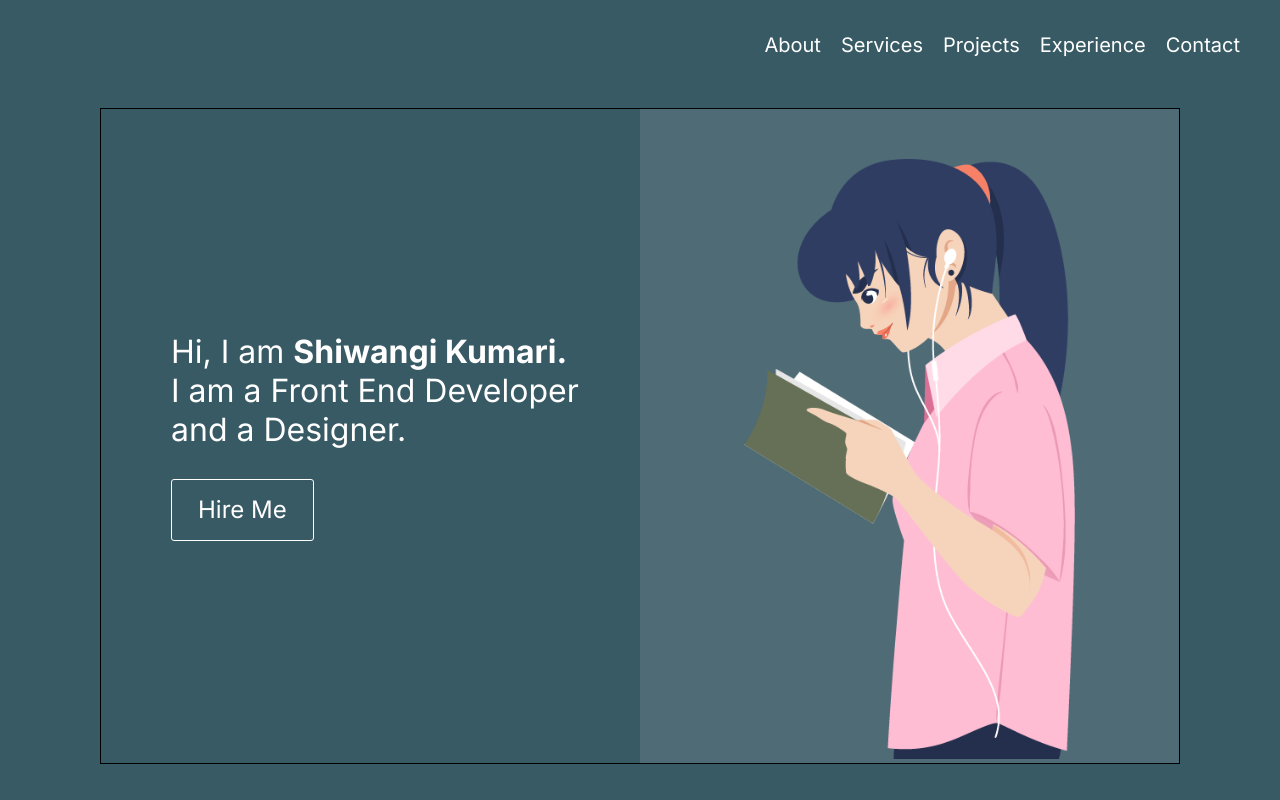
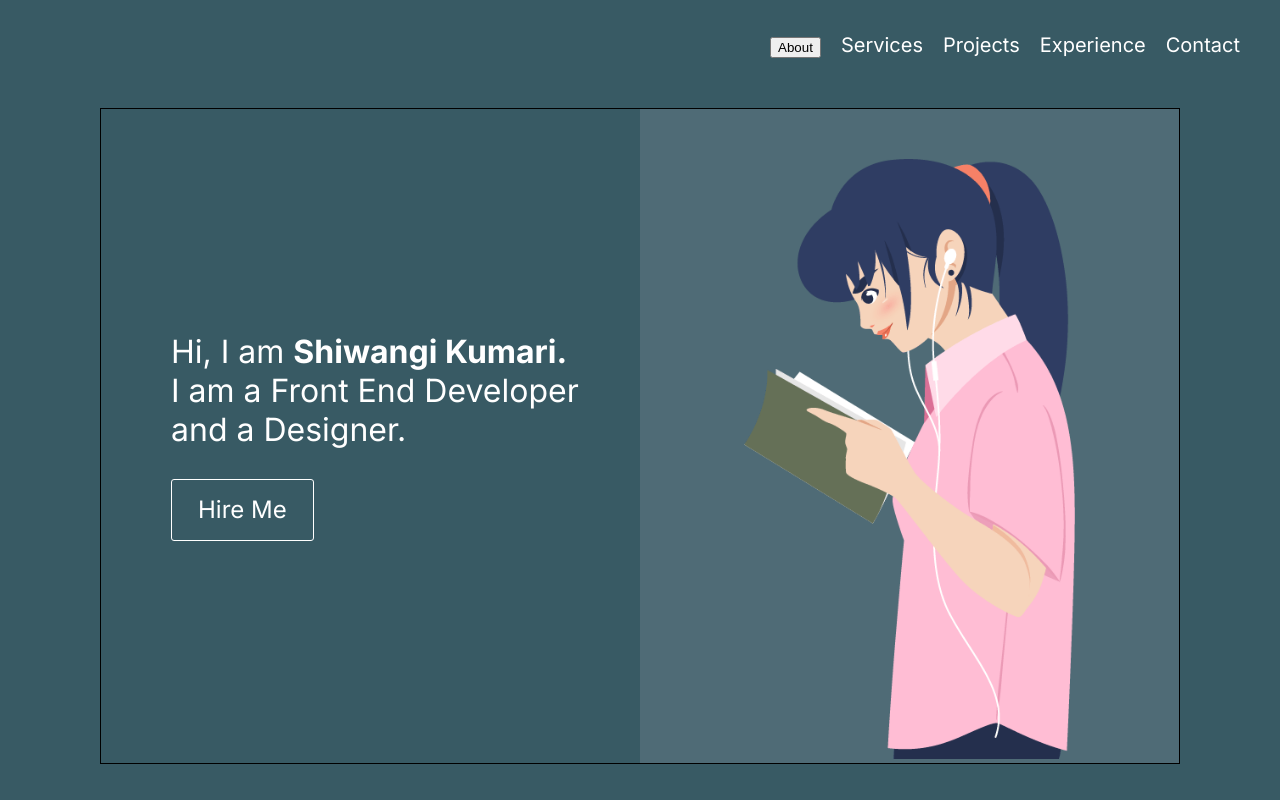
Before and after one commit to the-macson/my-portfolio, a React (Create React App) app: page / in a window 1280 px wide. Shown: the top 800 px of the page. Built offline with nearby package versions, Linux system fonts and the light colour scheme.

Commit message:
first commit

```diff
--- a/package.json
+++ b/package.json
@@ -2,7 +2,6 @@
   "name": "my-portfolio",
   "version": "0.1.0",
   "homepage": "https://sshiwangi.github.io/my-portfolio/",
-  "proxy": "http://localhost:3000",
   "private": true,
   "dependencies": {
     "@emotion/react": "^11.10.6",
@@ -21,8 +20,8 @@
   },
   "scripts": {
     "start": "react-scripts start",
-    "predeploy" : "npm run build",
-    "deploy" : "gh-pages -d build",
+    "predeploy": "npm run build",
+    "deploy": "gh-pages -d build",
     "build": "react-scripts build",
     "test": "react-scripts test",
     "eject": "react-scripts eject"
--- a/src/App.js
+++ b/src/App.js
@@ -7,14 +7,7 @@ import Home from "./pages/Home";
 function App() {
   return (
     <div className="App">
-      <Router>
-        {/* <Navbar /> */}
-        {/* <Home/> */}
-        <Routes>
-          <Route path='/' element={<Home />} />
-        </Routes>
-        {/* <Footer /> */}
-      </Router>
+      <Home></Home>
     </div>
   );
 }
--- a/src/components/Navbar.js
+++ b/src/components/Navbar.js
@@ -1,23 +1,23 @@
 import { Button } from '@mui/material';
 import React, {useEffect, useState} from 'react';
-import { Link, useLocation } from "react-router-dom";
+// import { Link, useLocation } from "react-router-dom";
 import "../styles/Navbar.css"
 import ReorderIcon from '@mui/icons-material/Reorder';
 
 function Navbar() {
-    const location = useLocation();
+    // const location = useLocation();
 
     useEffect(() => {
         setExpandNavbar(false);
-    }, [location]);
+    }, []);
 
     const [expandNavbar, setExpandNavbar] = useState(false);
 
-    // const jumpToReleventDiv = (id) => {
-    //     const releventDiv = document.getElementById(id);
-    //     // behavior: "smooth" parameter for smooth movement
-    //     releventDiv.scrollIntoView({behavior: "smooth"});
-    //   }
+    const jumpToReleventDiv = (id) => {
+        const releventDiv = document.getElementById(id);
+        // behavior: "smooth" parameter for smooth movement
+        releventDiv.scrollIntoView({behavior: "smooth"});
+    }
     return (
         <div className='nav-bar' id={expandNavbar ? "open": "closed"} >
             <div className='toggle-btn'>
@@ -31,15 +31,15 @@ function Navbar() {
             </div>
             <div className='nav-items-container'>
                 <div className='nav-items'>
-                    {/* <button onClick={() => {
+                    <button onClick={() => {
                         jumpToReleventDiv("about")
-                    }}> */}
+                    }}>
                     {/* <Link to="/About"> */}
-                    <a href="/#about">
+                    {/* <a href="/#about"> */}
                         About
-                    </a>
+                    {/* </a> */}
                     {/* </Link> */}
-                    {/* </button> */}
+                    </button>
                 </div>
                 <div className='nav-items'>
                 <a href='/#service'>
```
